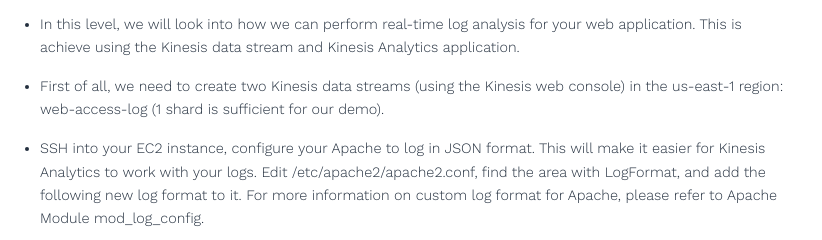
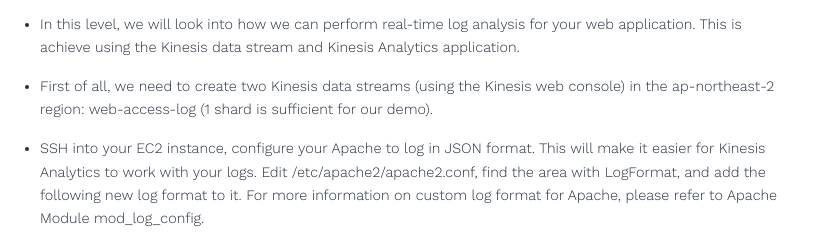
Before and after one commit to busylee/pep-webapp, a plain HTML site: page lab7/index.html in a window 1280 px wide. Shown: the part 426-666 px from the top of the page, 396-1218 px from the left. Drawn offline with Linux system fonts and the light colour scheme; files whose address does not match are found by name; a web font is replaced by a local one.

Commit message:
change region from us-east-1 to ap-northeast-2

```diff
--- a/lab7/index.html
+++ b/lab7/index.html
@@ -352,7 +352,7 @@
 <p>In this level, we will look into how we can perform real-time log analysis for your web application. This is achieve using the Kinesis data stream and Kinesis Analytics application.</p>
 </li>
 <li>
-<p>First of all, we need to create two Kinesis data streams (using the Kinesis web console) in the us-east-1 region: web-access-log (1 shard is sufficient for our demo).</p>
+<p>First of all, we need to create two Kinesis data streams (using the Kinesis web console) in the ap-northeast-2 region: web-access-log (1 shard is sufficient for our demo).</p>
 </li>
 <li>
 <p>SSH into your EC2 instance, configure your Apache to log in JSON format. This will make it easier for Kinesis Analytics to work with your logs. Edit /etc/apache2/apache2.conf, find the area with LogFormat, and add the following new log format to it. For more information on custom log format for Apache, please refer to Apache Module mod_log_config.</p>
```
